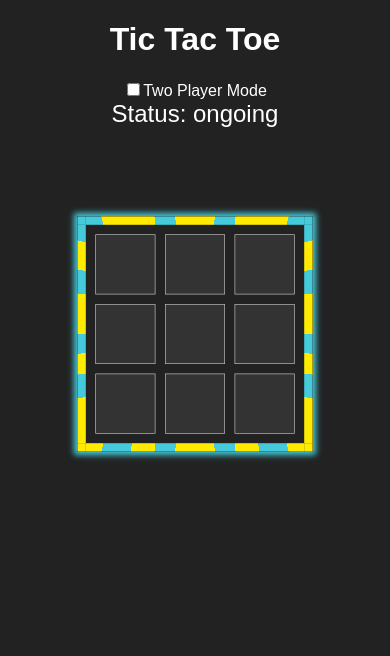
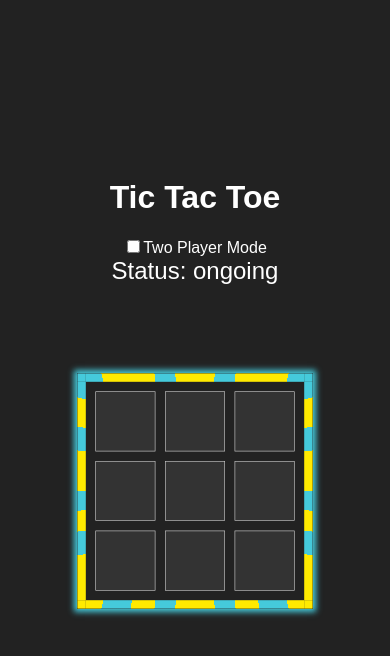
Before and after one commit to Suja2004/TicTacToe_2, a React (Create React App) app in the folder user/: page / in a window 390 px wide. Shown: the top 656 px of the page. Built offline with nearby package versions, Linux system fonts and the light colour scheme; the HTML template or start-up script is replaced by a standard one.

Commit message:
responsive

```diff
--- a/user/src/index.css
+++ b/user/src/index.css
@@ -6,6 +6,11 @@ body {
   -webkit-font-smoothing: antialiased;
   -moz-osx-font-smoothing: grayscale;
   background: #222;
+  width: 100%;
+  height: 100vh;
+  display: flex;
+  justify-content: center;
+  align-items: center;
 }
 
 code {
```
